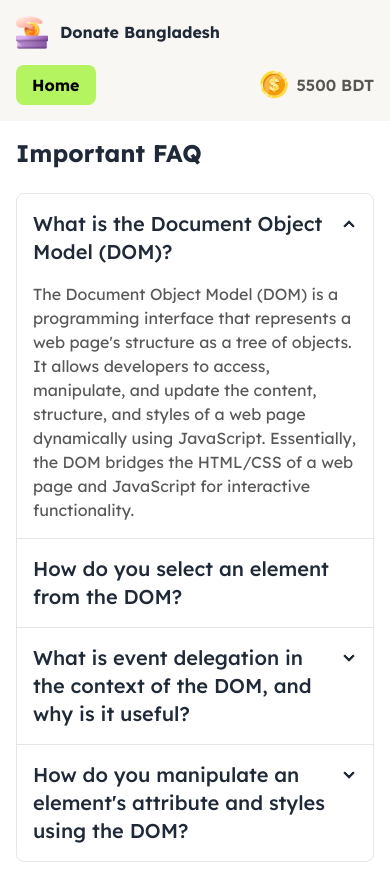
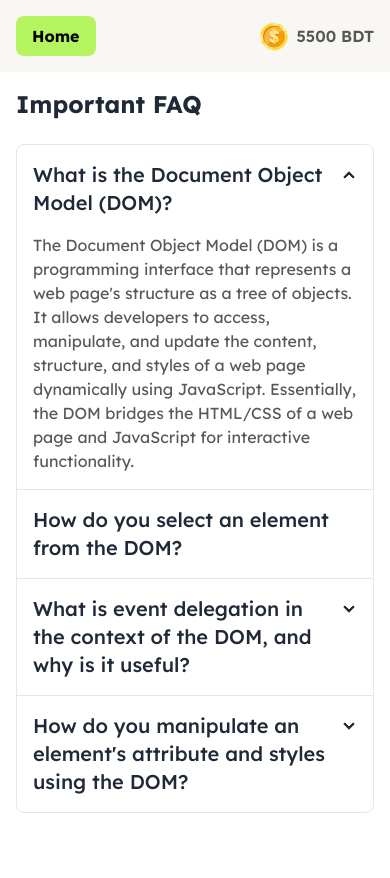
Before and after one commit to rubel04/donation-bangladesh, a plain HTML site: page blog.html in a window 390 px wide. After the commit the page ends 844 px from the top, so only its background shows below. Drawn offline with nearby package versions, Linux system fonts and the light colour scheme.

```diff
--- a/blog.html
+++ b/blog.html
@@ -20,12 +20,6 @@
   <body class="lexend-font">
     <header>
       <nav class="bg-[#F9F7F3] p-4 md:p-0">
-        <div class="md:hidden mb-4">
-          <div class="flex items-center gap-3">
-            <img class="w-8" src="./assets/logo.png" alt="" />
-            <h2 class="font-bold">Donate Bangladesh</h2>
-          </div>
-        </div>
         <div
           class="flex justify-between items-center max-w-7xl mx-auto md:pt-4 md:pb-8"
         >
```
